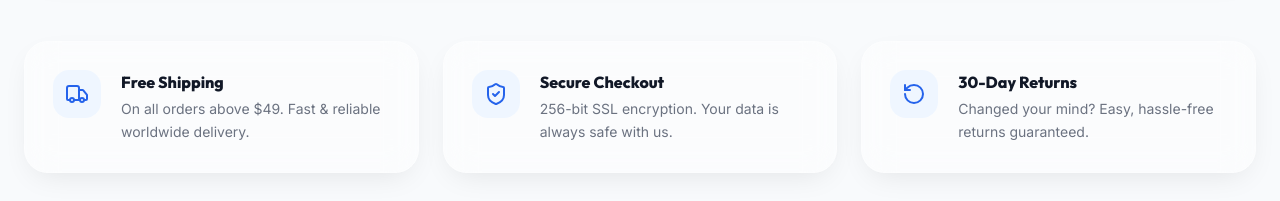
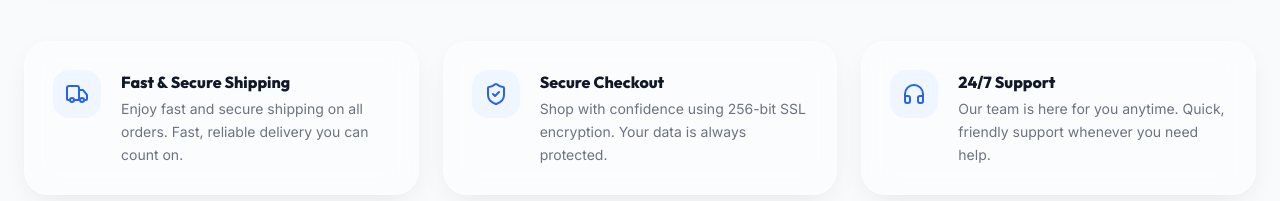
Before and after one commit to YugSudani/jwelCommerce, a React (Vite) app in the folder client/: page / in a window 1280 px wide. Shown: the part 1381-1582 px from the top of the page. Built offline with nearby package versions, Linux system fonts and the light colour scheme; no server answers; the HTML template or start-up script is replaced by a standard one.

Commit message:
fix: UI UX improvements 3

```diff
--- a/client/src/pages/Home.jsx
+++ b/client/src/pages/Home.jsx
@@ -8,9 +8,9 @@ import {
   ArrowRight,
   Truck,
   ShieldCheck,
-  RotateCcw,
   Loader2,
   Search,
+  Headphones,
 } from "lucide-react";
 
 const Home = () => {
@@ -225,18 +225,18 @@ const Home = () => {
           {[
             {
               icon: Truck,
-              title: "Free Shipping",
-              desc: "On all orders above $49. Fast & reliable worldwide delivery.",
+              title: "Fast & Secure Shipping",
+              desc: "Enjoy fast and secure shipping on all orders. Fast, reliable delivery you can count on.",
             },
             {
               icon: ShieldCheck,
               title: "Secure Checkout",
-              desc: "256-bit SSL encryption. Your data is always safe with us.",
+              desc: "Shop with confidence using 256-bit SSL encryption. Your data is always protected.",
             },
             {
-              icon: RotateCcw,
-              title: "30-Day Returns",
-              desc: "Changed your mind? Easy, hassle-free returns guaranteed.",
+              icon: Headphones,
+              title: "24/7 Support",
+              desc: "Our team is here for you anytime. Quick, friendly support whenever you need help.",
             },
           ].map((f, i) => (
             <motion.div
--- a/client/src/pages/admin/AdminOrders.jsx
+++ b/client/src/pages/admin/AdminOrders.jsx
@@ -100,7 +100,7 @@ const AdminOrders = () => {
   }
 
   return (
-    <div className="max-w-8xl mx-auto px-4 py-1 space-y-3">
+    <div className="max-w-8xl mx-auto px-1 py-0 space-y-4">
       {/* Header with Toggle */}
       <div className="flex flex-col sm:flex-row sm:items-center sm:justify-between gap-4">
         <div>
--- a/client/src/pages/admin/AdminProducts.jsx
+++ b/client/src/pages/admin/AdminProducts.jsx
@@ -194,7 +194,7 @@ const AdminProducts = () => {
   }
 
   return (
-    <div className="max-w-8xl mx-auto px-4 py-8 space-y-8">
+    <div className="max-w-8xl mx-auto px-1 py-0 space-y-4">
       {/* Header with Toggle */}
       <div className="flex flex-col sm:flex-row sm:items-center sm:justify-between gap-4">
         <div>
```
